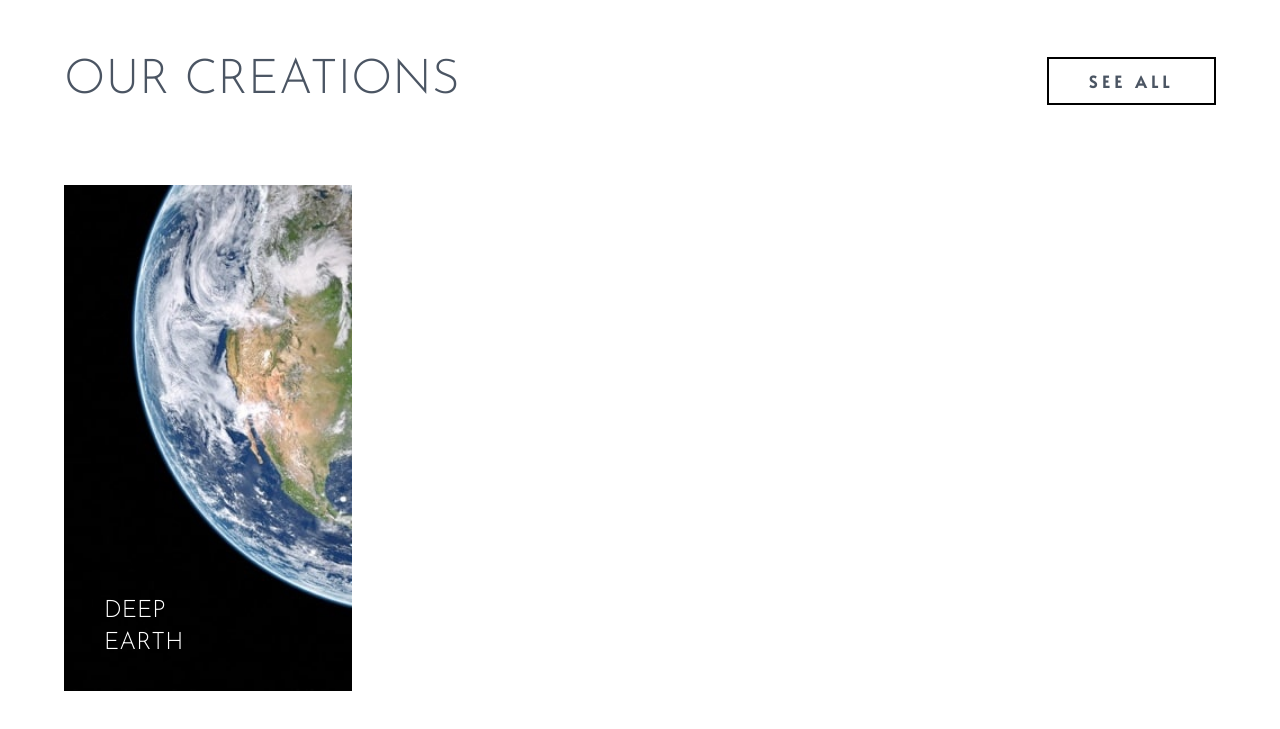
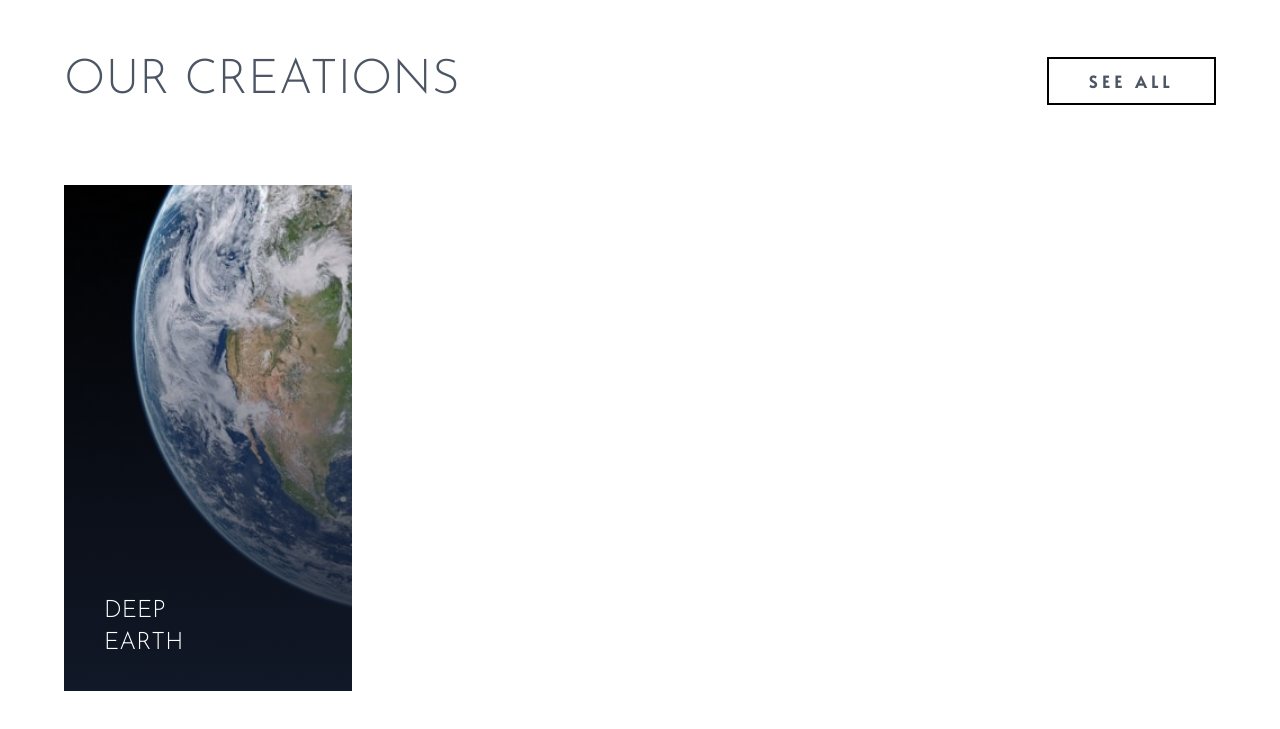
Before and after one commit to Faiem-qy/tailwind_css, a website: page website-projects/loopstudios/index.html in a window 1280 px wide. Shown: the part 1355-2084 px from the top of the page. Drawn offline with Linux system fonts and the light colour scheme.

Commit message:
make gradient for images

```diff
--- a/website-projects/loopstudios/index.html
+++ b/website-projects/loopstudios/index.html
@@ -123,6 +123,11 @@
               alt=""
               class="w-full md:hidden"
             />
+            <!-- Item Gradient-->
+
+            <div
+              class="absolute top-0 bottom-0 right-0 left-0 bg-gradient-to-b from-transparent to-gray-900 group-hover:from-gray-50 group-hover:to-white group-hover:opacity-70"
+            ></div>
             <!-- Item Text -->
             <h5
               class="absolute px-6 dutation-200 w-52 bottom-4 md:bottom-8 md:px-10 group-hover:scale-110 group-hover:text-black"
```
Also changed, not shown: website-projects/loopstudios/css/style.css.
